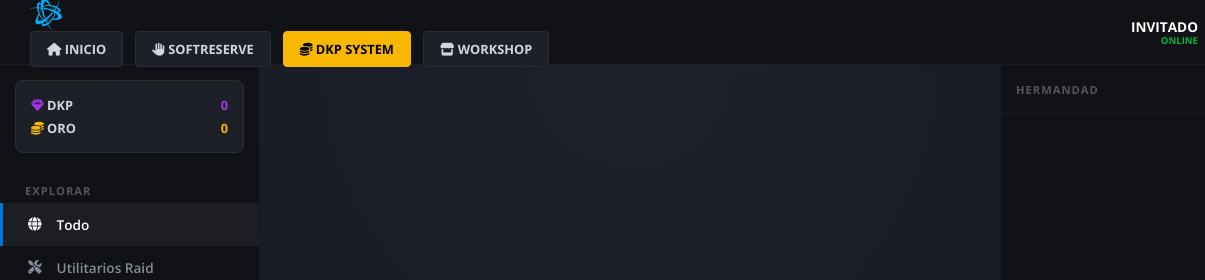
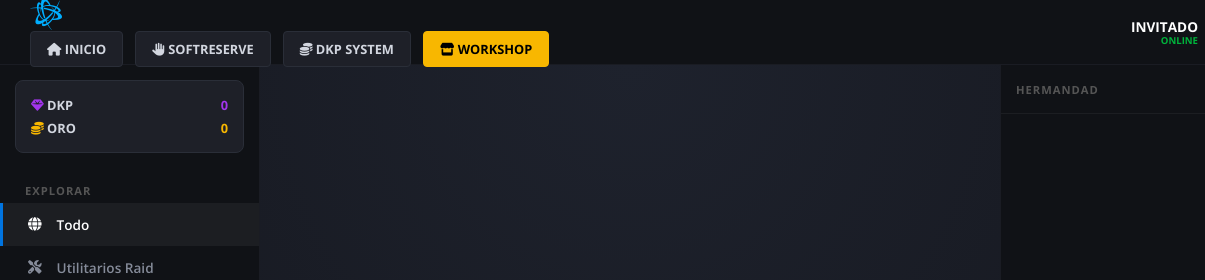
Before and after one commit to kiljaiden/WebReapers, a plain HTML site: page comunidad.html in a window 1280 px wide. Shown: the top 280 px of the page, 0-1205 px from the left. Drawn offline with nearby package versions, Linux system fonts and the light colour scheme; no server answers.

```diff
--- a/comunidad.html
+++ b/comunidad.html
@@ -82,8 +82,8 @@
             <nav class="top-nav">
                 <a href="index.html"><i class="fas fa-home"></i> Inicio</a>
                 <a href="softreserve.html"><i class="fas fa-hand-paper"></i> SoftReserve</a>
-                <a href="dkp.html" class="active"><i class="fas fa-coins"></i> DKP System</a>
-                <a href="comunidad.html"><i class="fas fa-store"></i> Workshop</a>
+                <a href="dkp.html"><i class="fas fa-coins"></i> DKP System</a>
+                <a href="comunidad.html" class="active"><i class="fas fa-store"></i> Workshop</a>
                 <a href="panel.html" id="link-panel" style="display:none;"><i class="fas fa-cogs"></i> Panel Admin</a>
             </nav>
         </div>
```
